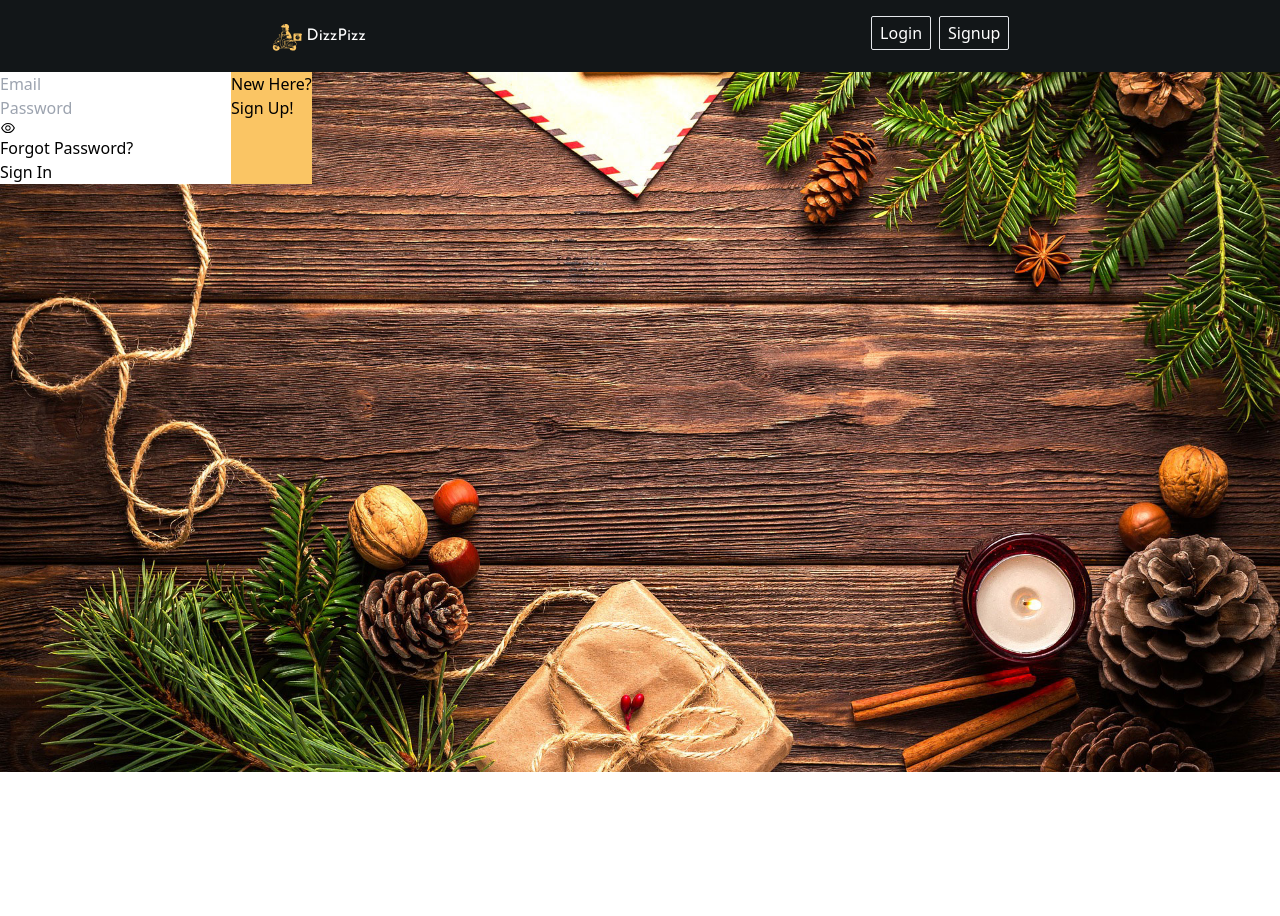
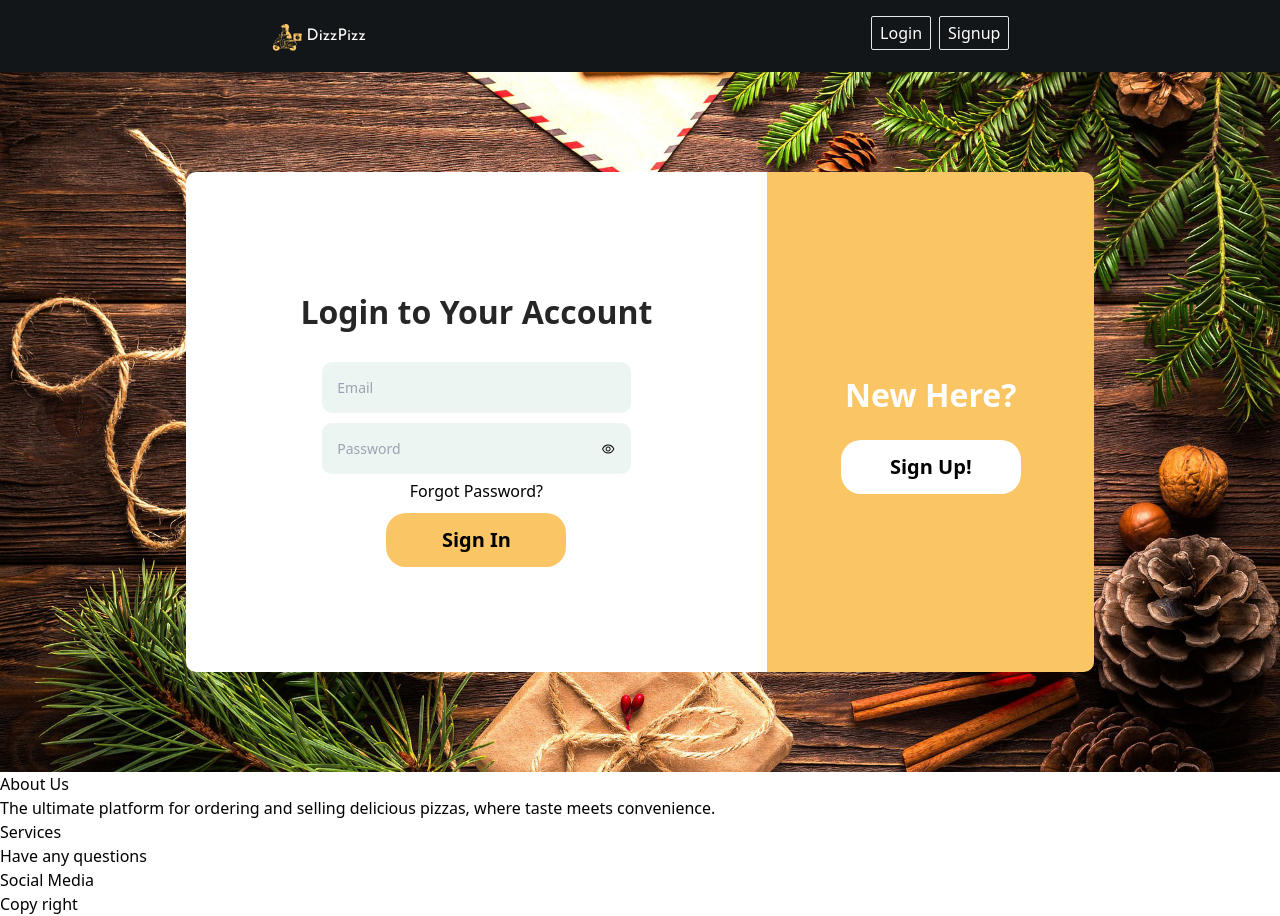
Before and after one commit to abtyagi15/OIBSIP, a React (Create React App) app in the folder dizzpizz/: page /login in a window 1280 px wide. Before the commit the page ends 800 px from the top, so only its background shows below. Built offline with nearby package versions, Linux system fonts and the light colour scheme.

Commit message:
login page css done

```diff
--- a/dizzpizz/src/components/Background.js
+++ b/dizzpizz/src/components/Background.js
@@ -3,9 +3,9 @@ import BgOne from '../assests/bg_1.jpg';
 import BgThree from '../assests/bg_3.jpg';
 const Background = () => {
   return (
-    <div className='relative'>
-        <img src={BgOne} alt="background-1" className='absolute w-full max-h-[700px] object-cover' />
-        <img src={BgThree} alt="background-1" className='absolute w-full max-h-[700px] object-cover'/>
+    <div className='w-full h-full absolute'>
+        <img src={BgThree} alt="background-1" className='absolute z-[10] w-full h-full max-h-[700px] object-cover'/>
+        <img src={BgOne} alt="background-2" className='absolute w-full h-full max-h-[700px] object-cover' />
     </div>
   )
 }
--- a/dizzpizz/src/layouts/Layout.js
+++ b/dizzpizz/src/layouts/Layout.js
@@ -7,11 +7,9 @@ const Layout = ({ children }) => {
   return (
     <div>
       <Navbar />
-      <div>
-        <div className="relative">
-          <div className="absolute z-[100]">{children}</div>
-          <Background className="absolute z-[-100]" />
-        </div>
+      <div className="background-container relative h-[700px] flex justify-center items-center">
+        <div className="z-[100] absolute w-[71%]">{children}</div>
+        <Background />
       </div>
       <Footer />
     </div>
--- a/dizzpizz/src/pages/Home.js
+++ /dev/null
@@ -1,21 +0,0 @@
-import React from "react";
-
-const Home = () => {
-  return (
-    <div className="flex flex-col items-center justify-center text-center ">
-      <p className="text-[#fac564] text-[30px] landing-title">Welcome</p>
-      <h1 className="uppercase text-[#fff] leading-[1.5] text-[30px] tracking-[1px] font-normal">
-        We cooked your desired Pizza Recipe
-      </h1>
-      <p className="text-[18px] font-light text-white leading-[1.5] mb-4">
-        A small river named Duden flows by their place and supplies it with the
-        necessary regelialia.
-      </p>
-      <button className="bg-[#fac564] border border-[#fac564] text-[#000] text-[13px] p-[1rem]">
-        Order Now
-      </button>
-    </div>
-  );
-};
-
-export default Home;
--- a/dizzpizz/src/pages/Login.js
+++ b/dizzpizz/src/pages/Login.js
@@ -5,39 +5,43 @@ const Login = () => {
   const [password, setPassword] = useState("hidden");
 
   return (
-    <div className="flex">
-      <div className="bg-white text-black">
-        <form>
-          <input type="email" name="email" placeholder="Email" />
-          <div>
+    <div className="flex w-full h-[500px] rounded-[50px]">
+      <div className="bg-white text-black rounded-l-[10px] w-[64%] flex flex-col items-center h-full justify-center">
+        <h1 className="text-[2em] font-bold m-[0.67em] text-[#000000d9]">Login to Your Account</h1>
+        <form className="flex flex-col items-center w-full">
+          <input type="email" name="email" placeholder="Email"
+            className="text-[14px] my-[5px] p-[15px] w-[53%] bg-[#edf5f3] rounded-[10px] required overflow-visible outline-none border-none" />
+          <div className="w-[53%] flex items-center bg-[#edf5f3] rounded-[10px] my-[5px] p-0">
             <input
               type={password === "hidden" ? "password" : "text"}
               name="password"
               placeholder="Password"
+              className="w-full text-[14px]  py-[15px] pl-[15px]  bg-[#edf5f3] outline-none border-none rounded-l-[10px]"
+              required
             />
             {password === "hidden" ? (
               <AiOutlineEye
                 onClick={() =>
                   setPassword("visible")
                 }
-                className="cursor-pointer"
+                className="cursor-pointer mr-[15px]"
               />
             ) : (
               <AiOutlineEyeInvisible
                 onClick={() =>
                   setPassword("hidden")
                 }
-                className="cursor-pointer"
+                className="cursor-pointer mr-[15px]"
               />
             )}
           </div>
           <p>Forgot Password?</p>
-          <button>Sign In</button>
+          <button className="bg-[#fac564] m-[10px] rounded-[20px] text-[20px] font-bold py-[12px] w-[180px] text-center">Sign In</button>
         </form>
       </div>
-      <div className="bg-[#fac564]">
-        <p>New Here?</p>
-        <p>Sign Up!</p>
+      <div className="bg-[#fac564] w-[36%] rounded-r-[10px] flex flex-col items-center justify-center">
+        <h1 className="text-[#fff] text-[2em] font-bold m-[0.67em]">New Here?</h1>
+        <p className="bg-white rounded-[20px] text-[20px] font-bold py-[12px] w-[180px] text-center">Sign Up!</p>
       </div>
     </div>
   );
```
